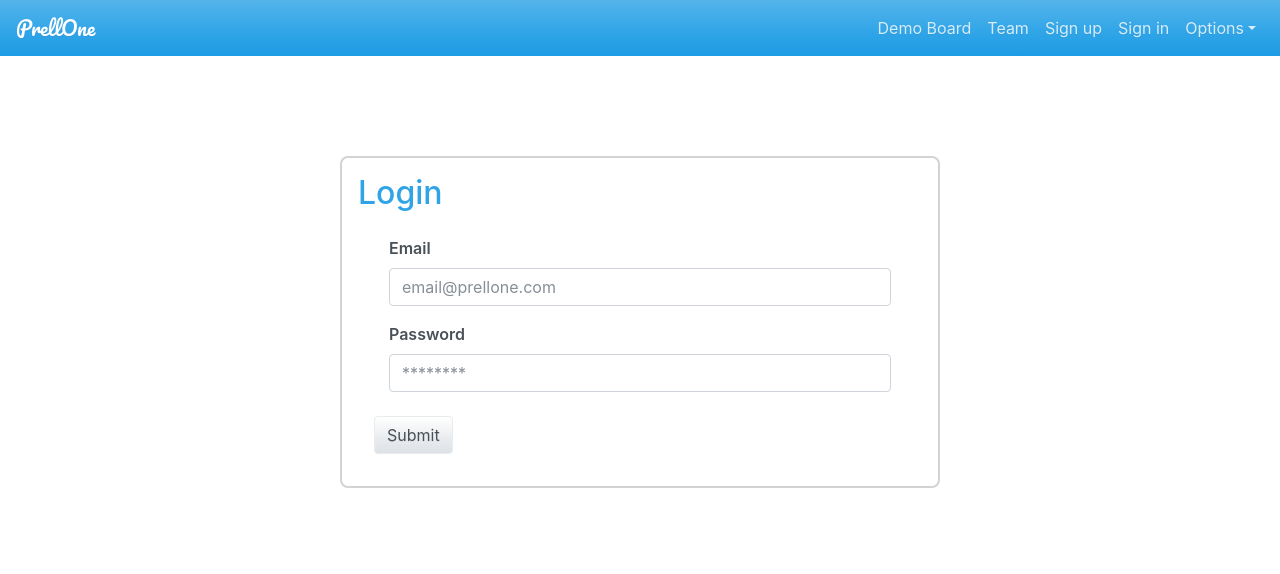
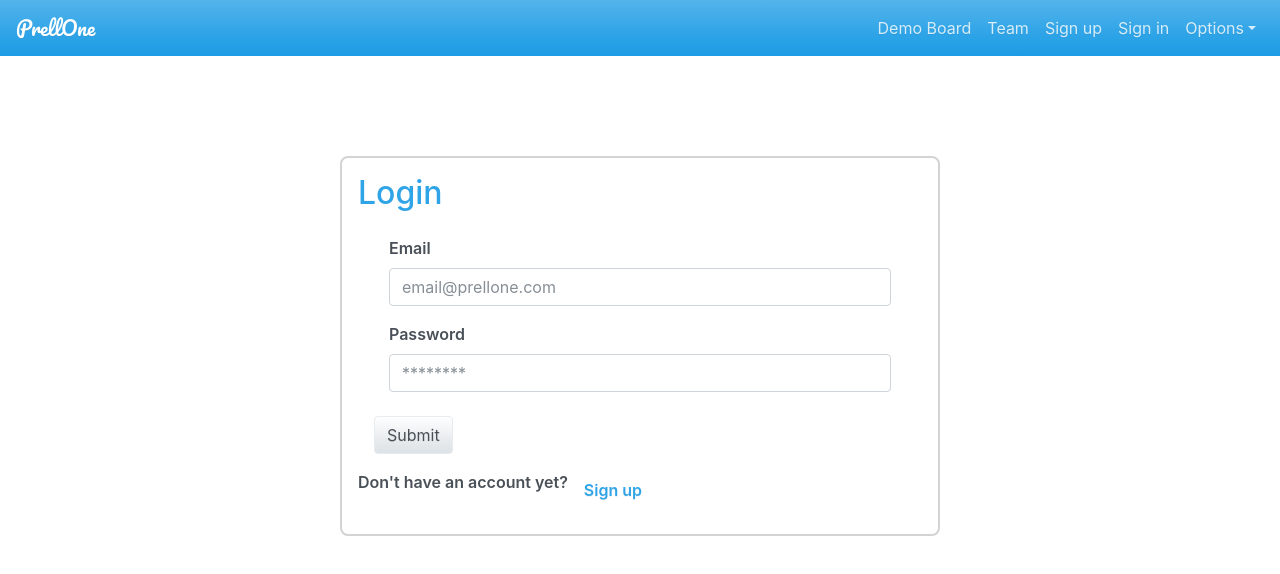
Before and after one commit to hardcoded/PrellOne-client, a React (Create React App) app: page /login in a window 1280 px wide. Shown: the top 574 px of the page. Built offline with nearby package versions, Linux system fonts and the light colour scheme.

Commit message:
[fix] Bind this to functions

```diff
--- a/src/components/Login.js
+++ b/src/components/Login.js
@@ -1,5 +1,5 @@
 import React from 'react'
-import { withRouter } from 'react-router-dom'
+import { withRouter, Link } from 'react-router-dom'
 import { Alert, Container, Input, Button, Col, Form, FormGroup, Label, FormFeedback } from 'reactstrap'
 
 class Login extends React.Component {
@@ -15,6 +15,9 @@ class Login extends React.Component {
         }
         this.handleChange = this.handleChange.bind(this)
         this.submitForm = this.submitForm.bind(this)
+        this.validateEmail = this.validateEmail.bind(this)
+        this.keyDown = this.keyDown.bind(this)
+        this.toggleFocus = this.toggleFocus.bind(this)
     }
 
     validateEmail(e) {
@@ -45,7 +48,6 @@ class Login extends React.Component {
     }
 
     async submitForm() {
-        // e.preventDefault()
         try {
             const user = await this.props.login(this.state.email, this.state.password)
             this.props.history.push(`${user.username}/boards`)
@@ -113,6 +115,7 @@ class Login extends React.Component {
                     </Col>
                     <Button onClick={this.submitForm} className="mt-2" >Submit</Button>
                 </Form>
+                <Label>Don't have an account yet? <Link className="nav-link" to="/register">Sign up</Link></Label>
             </Container>
         );
     }
```
